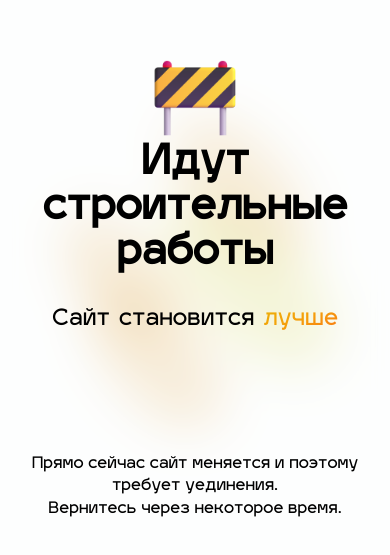
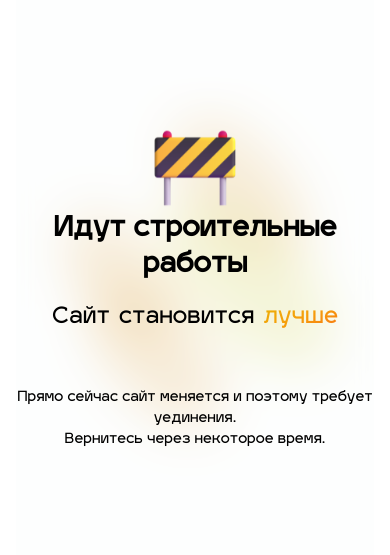
Before and after one commit to NikitaNik-of/nnof-site, a Next.js app: page / in a window 390 px wide. Shown: the part 141-696 px from the top of the page. Built offline with nearby package versions, Linux system fonts and the light colour scheme.

Commit message:
spacing moment

```diff
--- a/components/Maintenance.jsx
+++ b/components/Maintenance.jsx
@@ -5,23 +5,25 @@ import Construction from '../public/images/Construction.png'
 
 const Maintenance = () => {
   return (
-    <div className='z-30 flex flex-col justify-center text-center items-center h-screen bg-gray-50/30 dark:bg-gray-900/30 backdrop-blur'>
+    <div className='justify-center flex'>
+      <div className='z-30 flex flex-col justify-center text-center items-center h-screen bg-gray-50/30 dark:bg-gray-900/30 backdrop-blur w-11/12 lg:w-4/5'>
         <SlideUp className="flex overflow-visible" pauseFor={0}>
           <Image alt="" unoptimized src={Construction} height={100} width={100} placeholder="blur" className=" overflow-visible"/>
         </SlideUp>
         <div className="flex justify-center text-center transition-all space-x-4 items-center mb-4 overflow-visible">
-        <SlideUp pauseFor={0} className=" text-4xl lg:text-6xl font-bold">Идут строительные работы
+          <SlideUp pauseFor={0} className=" text-2xl md:text-6xl font-bold">Идут строительные работы
           </SlideUp>
         </div>
-      <div className="transition-all text-xl lg:text-3xl my-2 flex space-x-2 flex-wrap justify-center">
+        <div className="transition-all text-xl md:text-3xl md:my-2 flex space-x-2 flex-wrap justify-center">
           <SlideUp pauseFor={600}>{'Сайт '}</SlideUp>
           <SlideUp pauseFor={700}>{'становится '}</SlideUp>
           <SlideUp pauseFor={800} className=" bg-gradient-to-br from-yellow-500 via-amber-500 to-orange-500 text-transparent bg-clip-text ">
             лучше
           </SlideUp>
         </div>
-      <SlideUp pauseFor={1000} className="mt-24 text-sm lg:text-xl">{'Прямо сейчас сайт меняется и поэтому требует уединения.'}</SlideUp>
-      <SlideUp pauseFor={1000} className="text-sm lg:text-xl">{'Вернитесь через некоторое время.'}</SlideUp>
+        <SlideUp pauseFor={1000} className="mt-12 md:mt-24 text-[14px] md:text-xl">{'Прямо сейчас сайт меняется и поэтому требует уединения.'}</SlideUp>
+        <SlideUp pauseFor={1000} className="text-[14px] md:text-xl">{'Вернитесь через некоторое время.'}</SlideUp>
+      </div>
     </div>
   )
 }
--- a/pages/404.js
+++ b/pages/404.js
@@ -11,7 +11,7 @@ import iconScull from '../public/images/skull.webp';
 import iconTeeth from '../public/images/teeth.webp'
 
 export default function NotFound() {
-  const [motd, setMotd] = useState({source: {iconMono}, title: '', subtitle: '', cl: ''})
+  const [motd, setMotd] = useState({source: iconMono, title: '', subtitle: '', cl: ''})
 
 
   const setMessage = (min, max) => {
```
Lines whose indentation alone changed are shown as unchanged.
